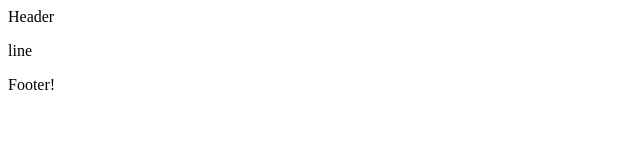
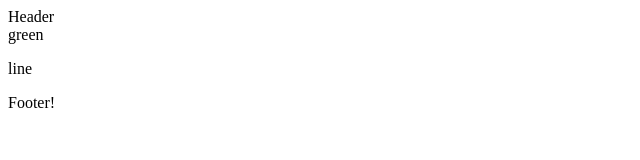
Before and after one commit to Miishca/my-page, a plain HTML site: page index.html in a window 1280 px wide. Shown: the whole page, without its empty margins (0-640 px from the left). Drawn offline with Linux system fonts and the light colour scheme.

Commit message:
add section

```diff
--- a/index.html
+++ b/index.html
@@ -16,6 +16,7 @@
   <body>
     <header class="header">Header</header>
     <main class="main">
+      <section>green</section>
       <p>line</p>
     </main>
     <footer class="footer">Footer!</footer>
```
